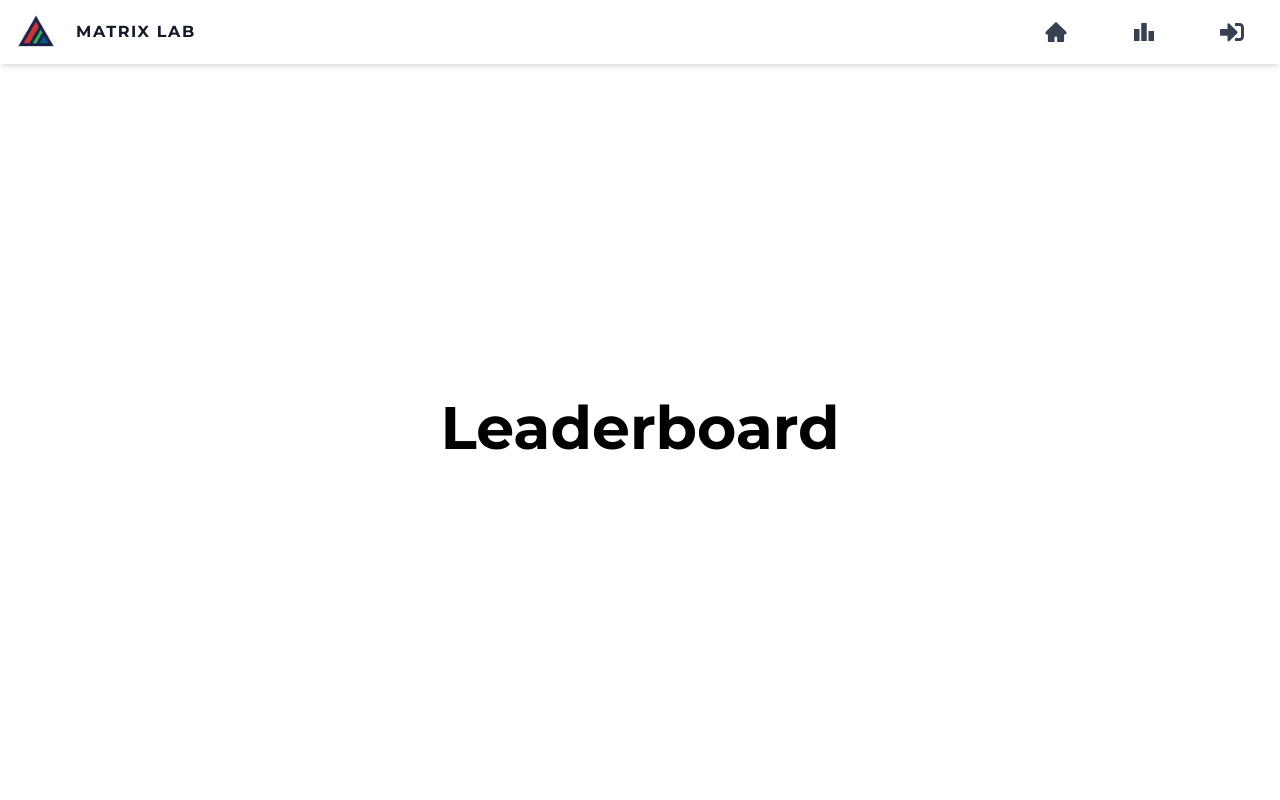
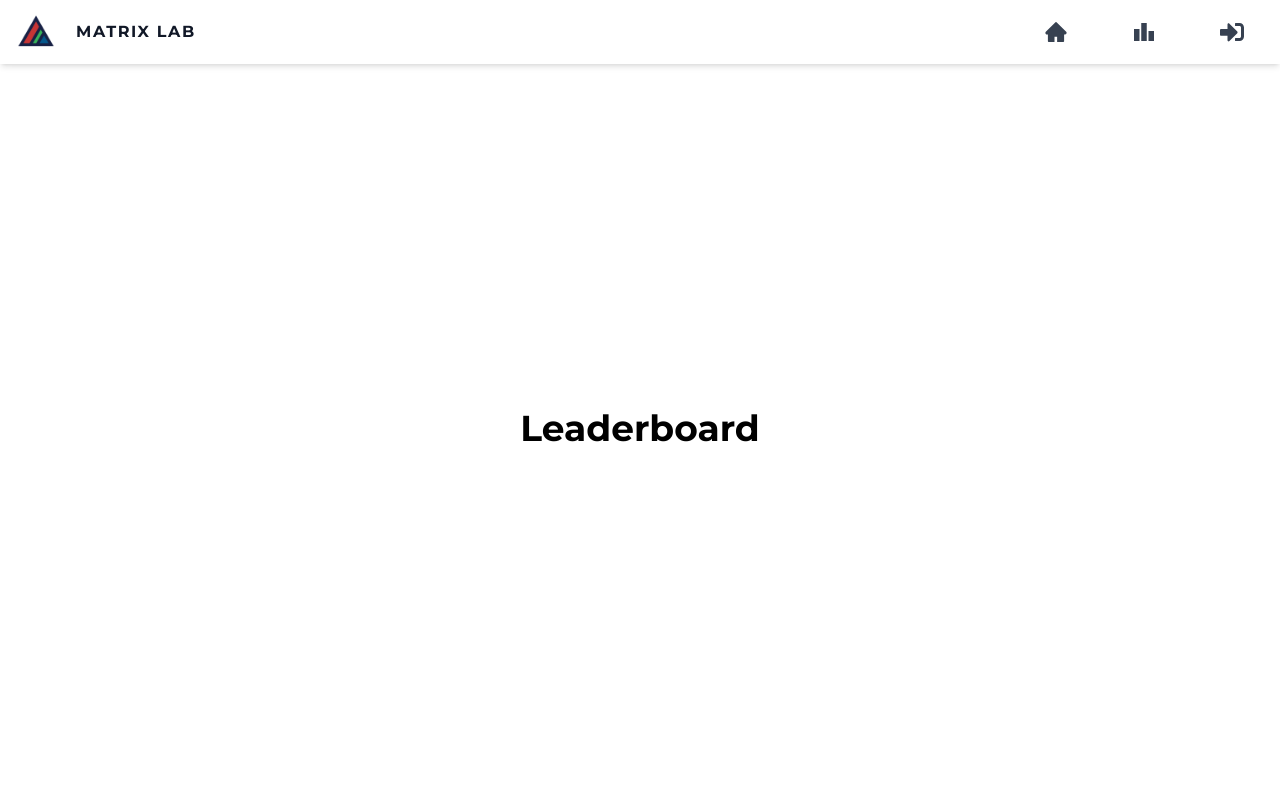
Before and after one commit to Jm-Paunlagui/Matrix-Lab-Client, a React (Create React App) app in the folder client/: page /leaderboard in a window 1280 px wide. Shown: the top 800 px of the page. Built offline with nearby package versions, Linux system fonts and the light colour scheme.

Commit message:
text size reduced

```diff
--- a/client/src/views/Leaderboard.js
+++ b/client/src/views/Leaderboard.js
@@ -6,7 +6,9 @@ import React from "react";
 function Leaderboard() {
   return (
     <div className="flex flex-col items-center justify-center h-screen pt-14 font-Montserrat">
-      <h1 className="text-6xl font-bold text-center">Leaderboard</h1>
+      <div className="container items-center mx-auto max-w-7xl">
+          <h1 className="text-4xl font-bold text-center">Leaderboard</h1>
+      </div>
     </div>
   );
 }
```
